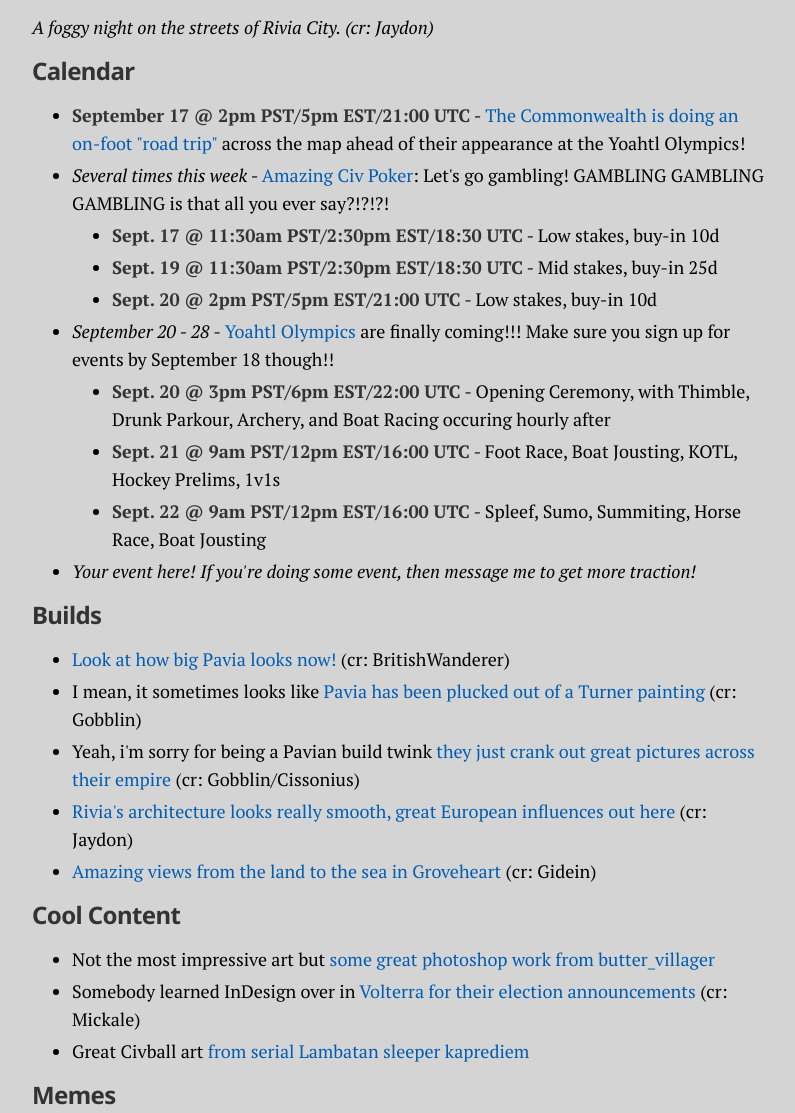
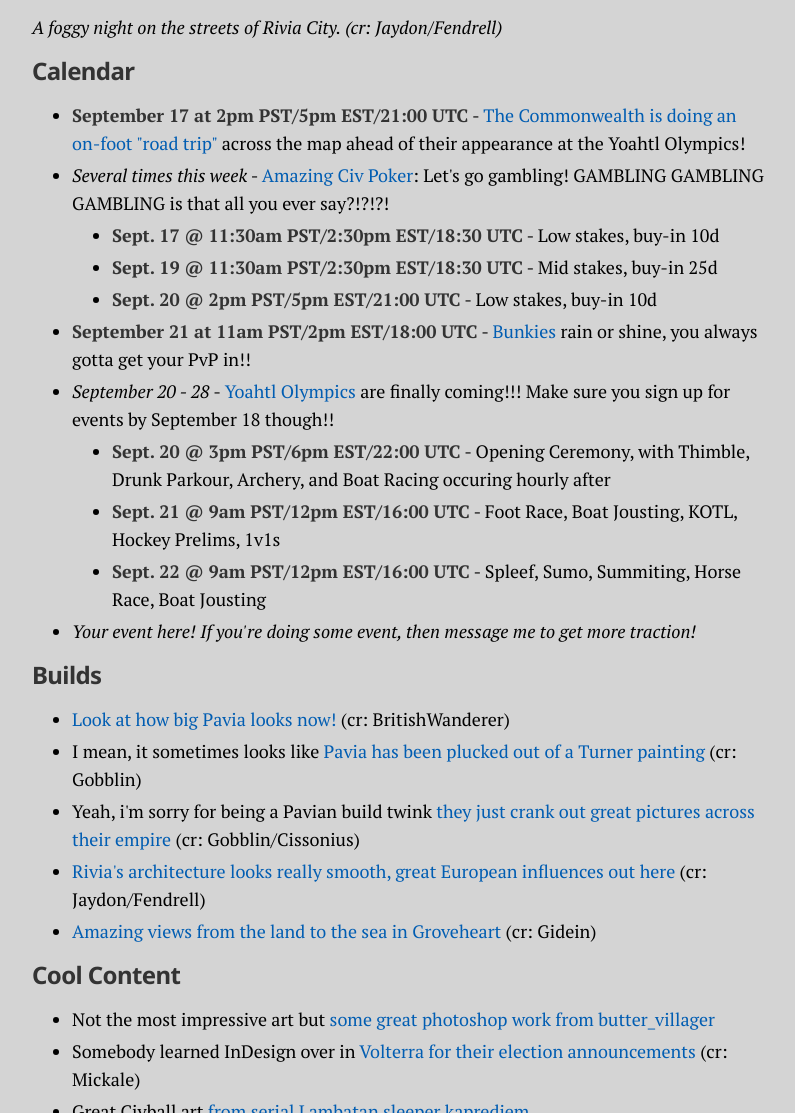
Before and after one commit to specificlanguage/newsletter-astro, an Astro site: page /newsletter/newsletter-09-16-2024 in a window 1280 px wide. Shown: the part 6031-7144 px from the top of the page, without its empty margins (240-1035 px from the left). Built offline with nearby package versions, Linux system fonts and the light colour scheme; Astro itself is replaced by a stand-in of ours.

Commit message:
Sep 16 refresh for events, credits

```diff
--- a/src/content/newsletter/newsletter-09-16-2024.mdx
+++ b/src/content/newsletter/newsletter-09-16-2024.mdx
@@ -113,15 +113,16 @@ I'm sure you all expected a lengthier writeup, but nope.
 
 ![](https://i.imgur.com/yHquVTu.png)
 
-*A foggy night on the streets of Rivia City. (cr: Jaydon)*
+*A foggy night on the streets of Rivia City. (cr: Jaydon/Fendrell)*
 
 ### Calendar
 
-- **September 17 @ 2pm PST/5pm EST/21:00 UTC** - [The Commonwealth is doing an on-foot "road trip"](https://discord.gg/Zpv5aSBE?event=1279508110259654667) across the map ahead of their appearance at the Yoahtl Olympics!
+- **September 17 at 2pm PST/5pm EST/21:00 UTC** - [The Commonwealth is doing an on-foot "road trip"](https://discord.gg/Zpv5aSBE?event=1279508110259654667) across the map ahead of their appearance at the Yoahtl Olympics!
 - *Several times this week* - [Amazing Civ Poker](https://discord.gg/bzn9Zcbvqj): Let's go gambling! GAMBLING GAMBLING GAMBLING is that all you ever say?!?!?!
   - **Sept. 17 @ 11:30am PST/2:30pm EST/18:30 UTC** - Low stakes, buy-in 10d
   - **Sept. 19 @ 11:30am PST/2:30pm EST/18:30 UTC** - Mid stakes, buy-in 25d
   - **Sept. 20 @ 2pm PST/5pm EST/21:00 UTC** - Low stakes, buy-in 10d
+- **September 21 at 11am PST/2pm EST/18:00 UTC** - [Bunkies](https://discord.gg/JJzGyywZ?event=1285257699147382876) rain or shine, you always gotta get your PvP in!!
 - *September 20 - 28* - [Yoahtl Olympics](https://www.reddit.com/r/CivMC/comments/1evv0w5/yoahtl_olympics_official_scheduling_again/) are finally coming!!! Make sure you sign up for events by September 18 though!!
   - **Sept. 20 @ 3pm PST/6pm EST/22:00 UTC** - Opening Ceremony, with Thimble, Drunk Parkour, Archery, and Boat Racing occuring hourly after
   - **Sept. 21 @ 9am PST/12pm EST/16:00 UTC** - Foot Race, Boat Jousting, KOTL, Hockey Prelims, 1v1s
@@ -133,7 +134,7 @@ I'm sure you all expected a lengthier writeup, but nope.
 - [Look at how big Pavia looks now!](https://i.imgur.com/2hQdEUx.png) (cr: BritishWanderer)
 - I mean, it sometimes looks like [Pavia has been plucked out of a Turner painting](https://i.imgur.com/G0gnrt4.png) (cr: Gobblin)
 - Yeah, i'm sorry for being a Pavian build twink [they just crank out great pictures across their empire](https://i.imgur.com/4nmolPn.png) (cr: Gobblin/Cissonius)
-- [Rivia's architecture looks really smooth, great European influences out here](https://i.imgur.com/zdiw0tB.png) (cr: Jaydon)
+- [Rivia's architecture looks really smooth, great European influences out here](https://i.imgur.com/zdiw0tB.png) (cr: Jaydon/Fendrell)
 - [Amazing views from the land to the sea in Groveheart](https://i.imgur.com/WxhFgLa.png) (cr: Gidein)
 
 ### Cool Content
```
